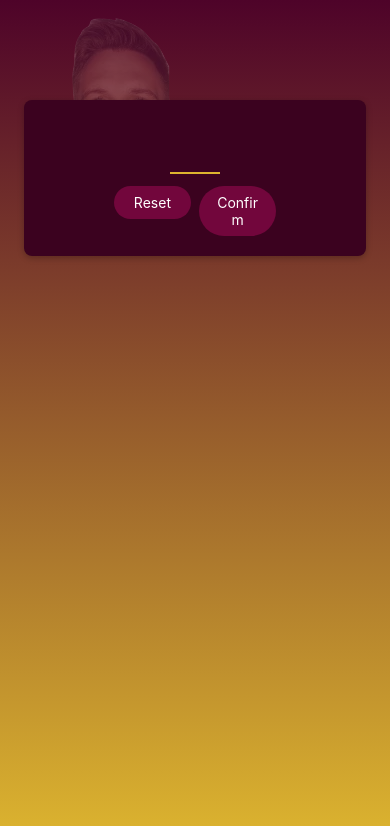
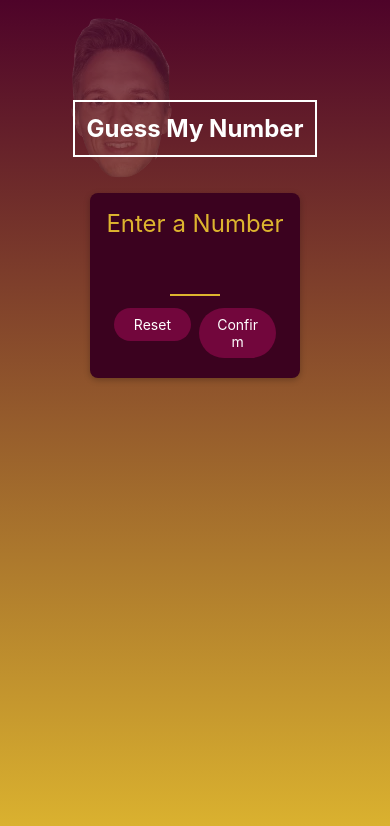
Before and after one commit to teraglin/ReactNative-UdemyReference, a React Native app: screen / in a window 390 px wide. Shown: the top 826 px of the page. Built offline with nearby package versions, Linux system fonts and the light colour scheme.

Commit message:
Task: component consolidation

```diff
--- /dev/null
+++ b/components/ui/Card.js
@@ -0,0 +1,29 @@
+import { View, StyleSheet } from "react-native";
+import Colors from "../../constants/colors";
+
+function Card({ children }) {
+  return <View style={styles.card}>{children}</View>;
+}
+
+export default Card;
+
+const styles = StyleSheet.create({
+  card: {
+    justifyContent: "center",
+    alignItems: "center",
+    overflow: "visible",
+    marginTop: 36,
+    marginHorizontal: 24,
+    padding: 16,
+    backgroundColor: Colors.primary800,
+    borderRadius: 8,
+    elevation: 8,
+    shadowColor: "black",
+    shadowOffset: {
+      width: 0,
+      height: 2,
+    },
+    shadowRadius: 6,
+    shadowOpacity: 0.25,
+  },
+});
--- /dev/null
+++ b/components/ui/InstructionText.js
@@ -0,0 +1,15 @@
+import { StyleSheet, Text } from "react-native";
+import Colors from "../../constants/colors";
+
+function InstructionText({ children }) {
+  return <Text style={styles.instructionText}>{children}</Text>;
+}
+
+export default InstructionText;
+
+const styles = StyleSheet.create({
+  instructionText: {
+    color: Colors.accent500,
+    fontSize: 24,
+  },
+});
--- a/screens/GameScreen.js
+++ b/screens/GameScreen.js
@@ -1,8 +1,10 @@
-import { View, Text, StyleSheet, Alert } from "react-native";
+import { View, StyleSheet, Alert } from "react-native";
 import Title from "../components/ui/Title";
 import { useState, useEffect } from "react";
 import NumberContainer from "../components/game/NumberContainer";
 import PrimaryButton from "../components/ui/PrimaryButton";
+import Card from "../components/ui/Card";
+import InstructionText from "../components/ui/InstructionText";
 
 function generateRandomBetween(min, max, exclude) {
   const rndNumber = Math.floor(Math.random() * (max - min)) + min;
@@ -18,11 +20,7 @@ let minBoundary = 1;
 let maxBoundary = 100;
 
 function GameScreen({ userNumber, onGameOver }) {
-  const initialGuess = generateRandomBetween(
-    1,
-    100,
-    userNumber
-  );
+  const initialGuess = generateRandomBetween(1, 100, userNumber);
   const [currentGuess, setCurrentGuess] = useState(initialGuess);
 
   useEffect(() => {
@@ -59,8 +57,8 @@ function GameScreen({ userNumber, onGameOver }) {
     <View style={styles.screen}>
       <Title>Opponent's Guess</Title>
       <NumberContainer>{currentGuess}</NumberContainer>
-      <View>
-        <Text>Higher or Lower?</Text>
+      <Card>
+        <InstructionText>Higher or Lower?</InstructionText>
         <PrimaryButton onPress={nextGuessHandler.bind(this, "lower")}>
           -
         </PrimaryButton>
@@ -68,7 +66,7 @@ function GameScreen({ userNumber, onGameOver }) {
           +
         </PrimaryButton>
         {/* + - */}
-      </View>
+      </Card>
       {/* <View>LOG ROUNDS</View> */}
     </View>
   );
--- a/screens/StartGameScreen.js
+++ b/screens/StartGameScreen.js
@@ -1,7 +1,10 @@
 import { useState } from "react";
 import { TextInput, View, StyleSheet, Alert } from "react-native";
+import Title from "../components/ui/Title";
+import Card from "../components/ui/Card";
 import PrimaryButton from "../components/ui/PrimaryButton";
 import Colors from "../constants/colors";
+import InstructionText from "../components/ui/InstructionText";
 
 function StartGameScreen({ onPickNumber }) {
   const [enteredNumber, setEnteredNumber] = useState("");
@@ -37,7 +40,10 @@ function StartGameScreen({ onPickNumber }) {
   }
 
   return (
-    <View style={styles.inputContainer}>
+    <View style={styles.rootContainer}>
+      <Title>Guess My Number</Title>
+      <Card>
+        <InstructionText>Enter a Number</InstructionText>
         <TextInput
           style={styles.numberInput}
           maxLength={2}
@@ -55,6 +61,7 @@ function StartGameScreen({ onPickNumber }) {
             <PrimaryButton onPress={confirmInputHandler}>Confirm</PrimaryButton>
           </View>
         </View>
+      </Card>
     </View>
   );
 }
@@ -62,23 +69,10 @@ function StartGameScreen({ onPickNumber }) {
 export default StartGameScreen;
 
 const styles = StyleSheet.create({
-  inputContainer: {
-    justifyContent: "center",
-    alignItems: "center",
-    overflow: "visible",
+  rootContainer: {
+    flex: 1,
     marginTop: 100,
-    marginHorizontal: 24,
-    padding: 16,
-    backgroundColor: Colors.primary800,
-    borderRadius: 8,
-    elevation: 8,
-    shadowColor: "black",
-    shadowOffset: {
-      width: 0,
-      height: 2,
-    },
-    shadowRadius: 6,
-    shadowOpacity: 0.25,
+    alignItems: "center", // default is "stretch"
   },
   numberInput: {
     height: 50,
```
Lines whose indentation alone changed are shown as unchanged.
